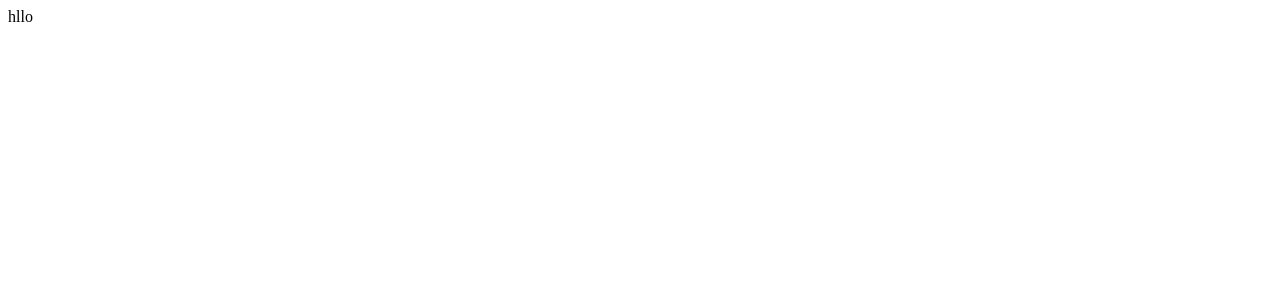
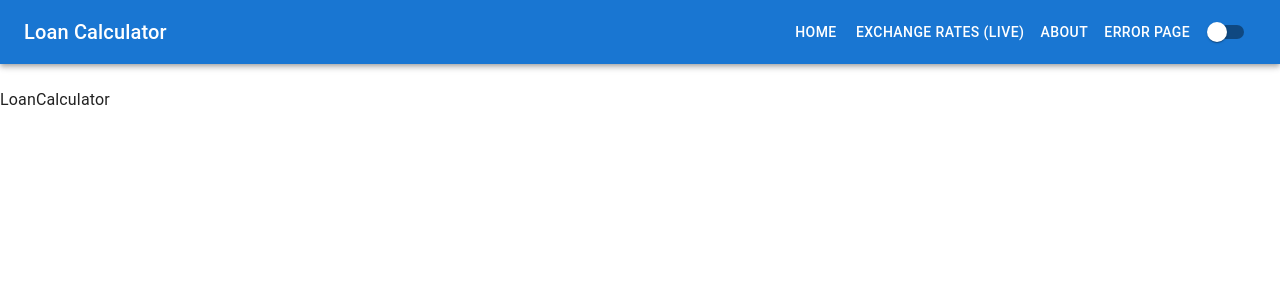
Before and after one commit to sachindr66/novel-loan-calculator, a React (Vite) app: page / in a window 1280 px wide. Shown: the top 300 px of the page. Built offline with nearby package versions, Linux system fonts and the light colour scheme.

Commit message:
Add routing and implement theme toggle functionality

```diff
--- a/package.json
+++ b/package.json
@@ -14,8 +14,10 @@
     "@emotion/styled": "^11.14.0",
     "@mui/icons-material": "^7.0.2",
     "@mui/material": "^7.0.2",
+    "axios": "^1.9.0",
     "react": "^19.1.0",
-    "react-dom": "^19.1.0"
+    "react-dom": "^19.1.0",
+    "react-router-dom": "^7.5.3"
   },
   "devDependencies": {
     "@eslint/js": "^9.25.0",
--- a/src/App.jsx
+++ b/src/App.jsx
@@ -1,11 +1,26 @@
-import React from 'react'
+import React from 'react';
+import { BrowserRouter as Router, Route, Routes } from 'react-router-dom';
+import Header from './components/Header';
+import ErrorPage from './components/ErrorPage';
+import About from './components/About';
+import { ThemeProvider } from './context/ThemeContext';
+import LoanCalculator from './components/LoanCalculator';
+import ExchangeRates from './components/ExchangeRates';
 
-const App = () => {
+function App() {
   return (
-    <div>
-      hllo
-    </div>
-  )
+    <ThemeProvider>
+        <Router>
+          <Header />
+          <Routes>
+            <Route path="/" element={<LoanCalculator />} />
+            <Route path="/exchange-rates" element={<ExchangeRates />} />
+            <Route path="/about" element={<About/>} />
+            <Route path="error-page" element={<ErrorPage />} />
+          </Routes>
+        </Router>
+    </ThemeProvider>
+  );
 }
 
-export default App
+export default App;
--- /dev/null
+++ b/src/components/About.jsx
@@ -0,0 +1,11 @@
+import React from 'react'
+
+const About = () => {
+  return (
+    <div>
+      about
+    </div>
+  )
+}
+
+export default About
--- /dev/null
+++ b/src/components/ErrorPage.jsx
@@ -0,0 +1,11 @@
+import React from 'react'
+
+const ErrorPage = () => {
+  return (
+    <div>
+      Error page
+    </div>
+  )
+}
+
+export default ErrorPage
--- /dev/null
+++ b/src/components/ExchangeRates.jsx
@@ -0,0 +1,11 @@
+import React from 'react'
+
+const ExchangeRates = () => {
+  return (
+    <div>
+      ExchangeRates
+    </div>
+  )
+}
+
+export default ExchangeRates
--- /dev/null
+++ b/src/components/Header.jsx
@@ -0,0 +1,86 @@
+import React, { useState, useContext } from 'react';
+import { Link } from 'react-router-dom';
+import { ThemeContext } from '../context/ThemeContext';
+import {
+  AppBar,
+  Toolbar,
+  Typography,
+  Button,
+  IconButton,
+  Drawer,
+  List,
+  ListItem,
+  ListItemText,
+  Box,
+  Switch,
+  useMediaQuery,
+} from '@mui/material';
+import MenuIcon from '@mui/icons-material/Menu';
+const Header = () => {
+  const { theme, toggleTheme } = useContext(ThemeContext);
+  const [drawerOpen, setDrawerOpen] = useState(false);
+  const isMobile = useMediaQuery('(max-width: 768px)');
+
+  const toggleDrawer = () => {
+    setDrawerOpen(!drawerOpen);
+  };
+
+  const drawerContent = (
+    <Box sx={{ width: 250 }} onClick={toggleDrawer}>
+      <List>
+        <ListItem button component={Link} to="/">
+          <ListItemText primary="Home" />
+        </ListItem>
+        <ListItem button component={Link} to="/exchange-rates">
+          <ListItemText primary="Exchange Rates (Live)" />
+        </ListItem>
+        <ListItem button component={Link} to="/about">
+          <ListItemText primary="About" />
+        </ListItem>
+        <ListItem button component={Link} to="/error-page">
+          <ListItemText primary="Error Page" />
+        </ListItem>
+      </List>
+    </Box>
+  );
+
+  return (
+    <>
+      <AppBar position="sticky" sx={{ marginBottom: 3 }}>
+        <Toolbar>
+          {isMobile && (
+            <IconButton edge="start" color="inherit" aria-label="menu" onClick={toggleDrawer}>
+            <MenuIcon/>
+            </IconButton>
+          )}
+          <Typography variant="h6" sx={{ flexGrow: 1 }}>
+            Loan Calculator
+          </Typography>
+          {!isMobile && (
+            <>
+              <Link to="/" style={{ textDecoration: 'none', color: 'white' }}>
+                <Button color="inherit">Home</Button>
+              </Link>
+              <Link to="/exchange-rates" style={{ textDecoration: 'none', color: 'white' }}>
+                <Button color="inherit">Exchange Rates (Live)</Button>
+              </Link>
+              <Link to="/about" style={{ textDecoration: 'none', color: 'white' }}>
+                <Button color="inherit">About</Button>
+              </Link>
+              <Link to="/error-page" style={{ textDecoration: 'none', color: 'white' }}>
+                <Button color="inherit">Error Page</Button>
+              </Link>
+            </>
+          )}
+          <Switch checked={theme === 'dark'} onChange={toggleTheme} />
+        </Toolbar>
+      </AppBar>
+
+      <Drawer anchor="left" open={drawerOpen} onClose={toggleDrawer}>
+        {drawerContent}
+      </Drawer>
+    </>
+  );
+};
+
+export default Header;
--- /dev/null
+++ b/src/components/LoanCalculator.jsx
@@ -0,0 +1,11 @@
+import React from 'react'
+
+const LoanCalculator = () => {
+  return (
+    <div>
+      LoanCalculator
+    </div>
+  )
+}
+
+export default LoanCalculator
--- /dev/null
+++ b/src/context/ThemeContext.jsx
@@ -0,0 +1,35 @@
+// ThemeContext.js
+import React, { createContext, useState, useMemo } from 'react';
+import { ThemeProvider as MuiThemeProvider, createTheme } from '@mui/material/styles';
+import CssBaseline from '@mui/material/CssBaseline';
+
+export const ThemeContext = createContext();
+
+export const ThemeProvider = ({ children }) => {
+  const [themeMode, setThemeMode] = useState('light');
+
+  const toggleTheme = () => {
+    setThemeMode((prevTheme) => (prevTheme === 'light' ? 'dark' : 'light'));
+  };
+
+  const muiTheme = useMemo(() => {
+    const isDark = themeMode === 'dark';
+    return createTheme({
+      palette: {
+        mode: themeMode,
+      },
+
+    });
+  }, [themeMode]);
+
+  const value = useMemo(() => ({ theme: themeMode, toggleTheme }), [themeMode]);
+
+  return (
+    <ThemeContext.Provider value={value}>
+      <MuiThemeProvider theme={muiTheme}>
+        <CssBaseline />
+        {children}
+      </MuiThemeProvider>
+    </ThemeContext.Provider>
+  );
+};
```
Also changed, not shown: 1 other file (tests, documents, lock files or other folders).
